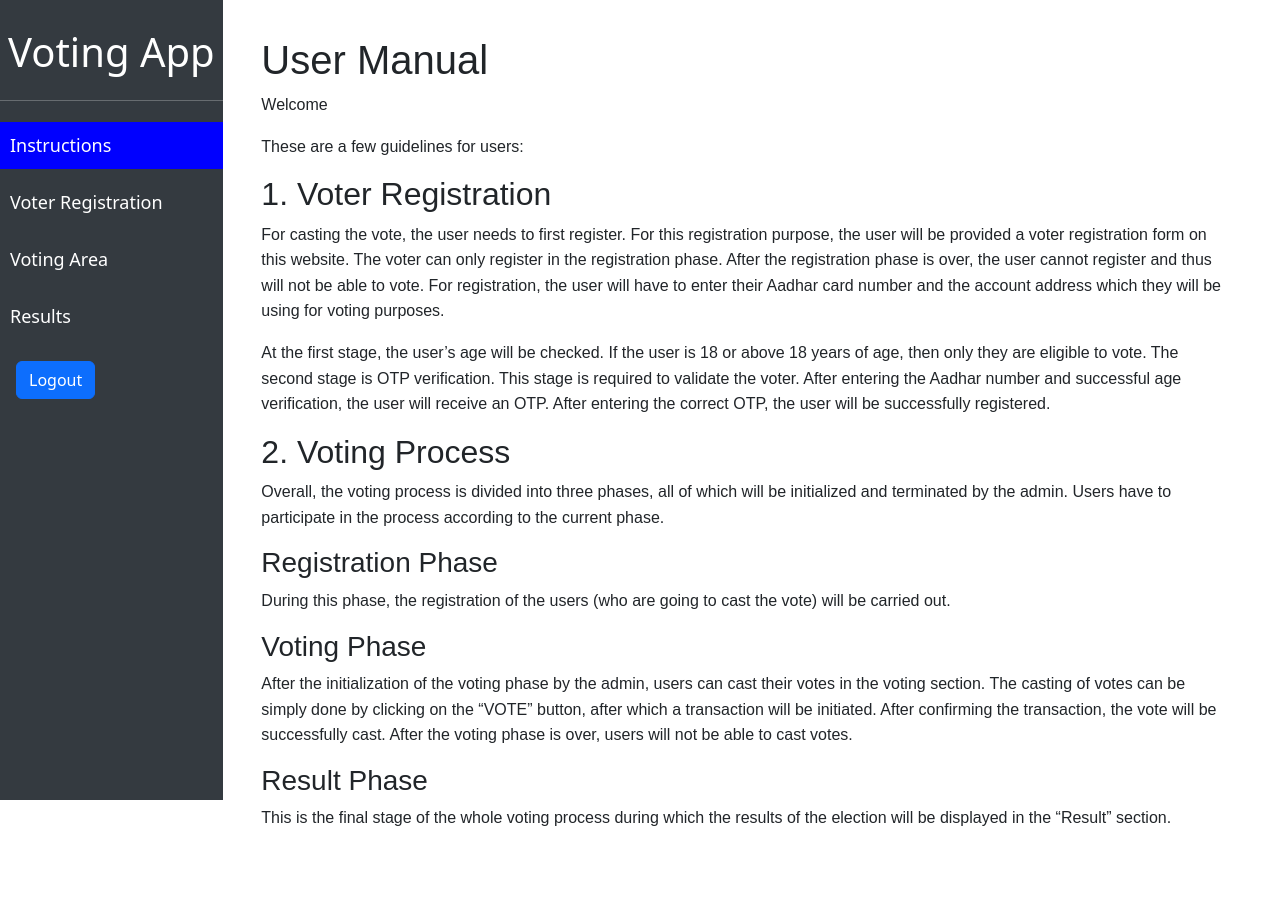
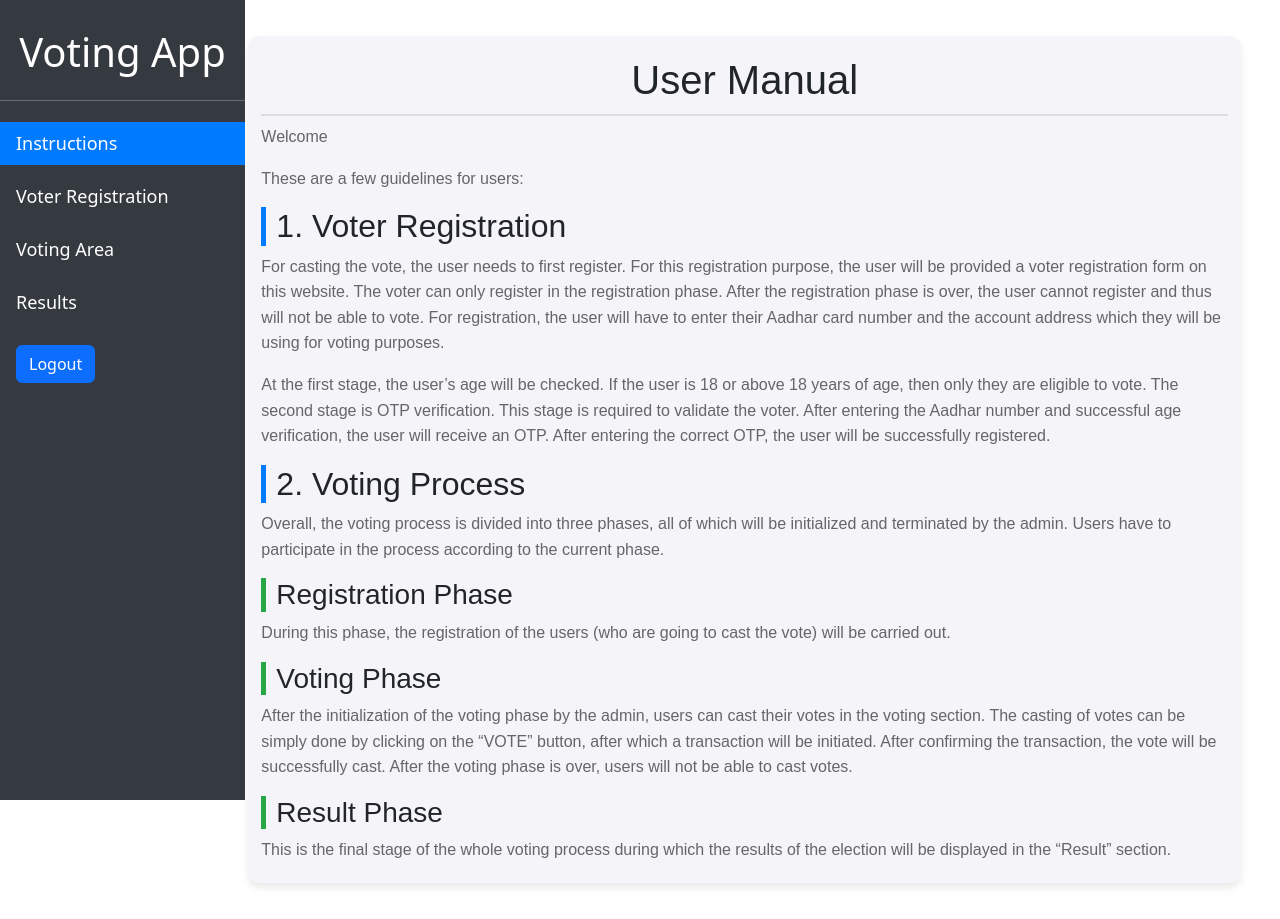
Before and after one commit to dineshreddy2105/blockchain-voting, a React (Create React App) app in the folder client/: page /voter in a window 1280 px wide. Before the commit the page ends 883 px from the top, so only its background shows below. Built offline with nearby package versions, Linux system fonts and the light colour scheme; the HTML template or start-up script is replaced by a standard one.

Commit message:
desgin change

```diff
--- a/client/src/components/AdminComponents/AdminPanel.js
+++ b/client/src/components/AdminComponents/AdminPanel.js
@@ -5,6 +5,7 @@ import AddCandidates from "./AddCandidates";
 import ManageVoting from "./ManageVoting";
 import RegisterVoters from "./RegisterVoters";
 import CandidateDetails from "./CandidateDetails";
+import LiveMonitoring from "./LiveMonitoring";
 import "../Sidebar.css";
 
 const AdminPanel = ({ setContractAddress }) => {
@@ -64,10 +65,10 @@ const AdminPanel = ({ setContractAddress }) => {
         <div className="row">
           <div className="col-md-3 col-lg-2 bg-light vh-100">
             <div className="sidebar">
-              <h1 style={{color : "white"}} className="p-2">Voting App</h1>
+              <h1 style={{color : "white"}} className="p-2 border-0">Voting App</h1>
               <hr style={{color:"white"}}/>
               <ul className="list-group list-group-flush">
-                {["Instructions", "Candidate Details", "Add Candidates", "Register Voters", "Manage Voting"].map(
+                {["Instructions", "Candidate Details", "Add Candidates", "Register Voters", "Manage Voting", "Live Monitoring"].map(
                   (tab) => (
                     <li
                       key={tab}
@@ -93,6 +94,7 @@ const AdminPanel = ({ setContractAddress }) => {
               {activeTab === "Add Candidates" && <AddCandidates />}
               {activeTab === "Register Voters" && <RegisterVoters />}
               {activeTab === "Manage Voting" && <ManageVoting />}
+              {activeTab === "Live Monitoring" && <LiveMonitoring />}
             </div>
           </div>
         </div>
--- /dev/null
+++ b/client/src/components/AdminComponents/LiveMonitoring.js
@@ -0,0 +1,11 @@
+import React from 'react'
+
+const LiveMonitoring = () => {
+  return (
+    <div>
+      Live Monitoring
+    </div>
+  )
+}
+
+export default LiveMonitoring
--- a/client/src/components/Sidebar.css
+++ b/client/src/components/Sidebar.css
@@ -1,34 +1,65 @@
 /* Sidebar Container */
 .sidebar {
-    width: auto;
   height: 100vh;
+  width: 245px;
   position: fixed;
   top: 0;
   left: 0;
   background-color: #343a40; /* Dark background */
   padding-top: 20px;
+  transition: width 0.3s ease;
+  overflow: hidden;
 }
 
-  /* List Items */
-  .sidebar .list-group-item {
+.sidebar:hover {
+  /* width: 250px; */
+}
+
+.sidebar-content {
+  display: flex;
+  flex-direction: column;
+  align-items: center;
+}
+
+.list-group {
+  width: 100%;
+  padding-left: 0;
+}
+
+.list-group-item {
   background-color: transparent !important; /* No background */
   color: white !important; /* White text */
   border: none !important; /* No borders */
-    /* border-radius: 10px !important; */
-    padding: 10px;
-    margin: 5px 0px;
+  padding: 15px 20px;
+  margin: 5px 0;
   font-size: 18px;
   cursor: pointer;
+  display: flex;
+  align-items: center;
+  transition: background-color 0.3s ease, padding-left 0.3s ease;
 }
 
-  /* Hover Effect */
-  .sidebar .list-group-item:hover {
-    background-color: blue !important; /* Blue on hover */
-    color: white !important;
+.list-group-item:hover {
+  background-color: #007bff !important; /* Blue on hover */
+  padding-left: 30px;
 }
 
-  /* Active (Clicked) Effect */
-  .sidebar .list-group-item.active {
-    background-color: blue !important; /* Stays blue when clicked */
-    color: white !important;
+.list-group-item.active {
+  background-color: #007bff !important; /* Active item background */
+  color: white !important; /* Active item text */
 }
+
+.btn {
+  margin-top: auto;
+}
+
+@media (max-width: 768px) {
+  .sidebar {
+    width: 60px;
+  }
+
+  .list-group-item {
+    font-size: 14px;
+    padding: 10px 15px;
+  }
+}
--- a/client/src/components/UserComponents/UserPanel.js
+++ b/client/src/components/UserComponents/UserPanel.js
@@ -63,7 +63,7 @@ const UserPanel = ({ setContractAddress }) => {
         <div className="row">
           <div className="col-md-3 col-lg-2 bg-light vh-100">
             <div className="sidebar">
-              <h1 style={{ color: "white" }} className="p-2">
+              <h1 style={{ color: "white" }} className="p-2 border-0">
                 Voting App
               </h1>
               <hr style={{ color: "white" }} />
--- /dev/null
+++ b/client/src/styles/UserInstructions.css
@@ -0,0 +1,66 @@
+.container {
+    padding: 30px;
+    font-family: 'Segoe UI', Tahoma, Geneva, Verdana, sans-serif;
+    background-color: #f4f4f9;
+    border-radius: 10px;
+    box-shadow: 0 4px 8px rgba(0, 0, 0, 0.1);
+    max-width: 800px;
+    margin: 20px auto;
+    line-height: 1.6;
+  }
+
+  h1 {
+    font-size: 2.5em;
+    margin-bottom: 20px;
+    color: #333;
+    text-align: center;
+    border-bottom: 2px solid #ddd;
+    padding-bottom: 10px;
+  }
+
+  h2 {
+    font-size: 1.8em;
+    margin-top: 30px;
+    color: #444;
+    border-left: 5px solid #007bff;
+    padding-left: 10px;
+  }
+
+  h3 {
+    font-size: 1.4em;
+    margin-top: 20px;
+    color: #555;
+    border-left: 5px solid #28a745;
+    padding-left: 10px;
+  }
+
+  p {
+    margin: 15px 0;
+    color: #666;
+  }
+
+  p:first-of-type {
+    margin-top: 0;
+  }
+
+  p:last-of-type {
+    margin-bottom: 0;
+  }
+
+  @media (max-width: 768px) {
+    .container {
+      padding: 20px;
+    }
+
+    h1 {
+      font-size: 2em;
+    }
+
+    h2 {
+      font-size: 1.5em;
+    }
+
+    h3 {
+      font-size: 1.2em;
+    }
+  }
```
Also changed, not shown: client/src/components/UserComponents/UserInstructions.js (+5 -3 lines). Lines whose indentation alone changed are shown as unchanged.
